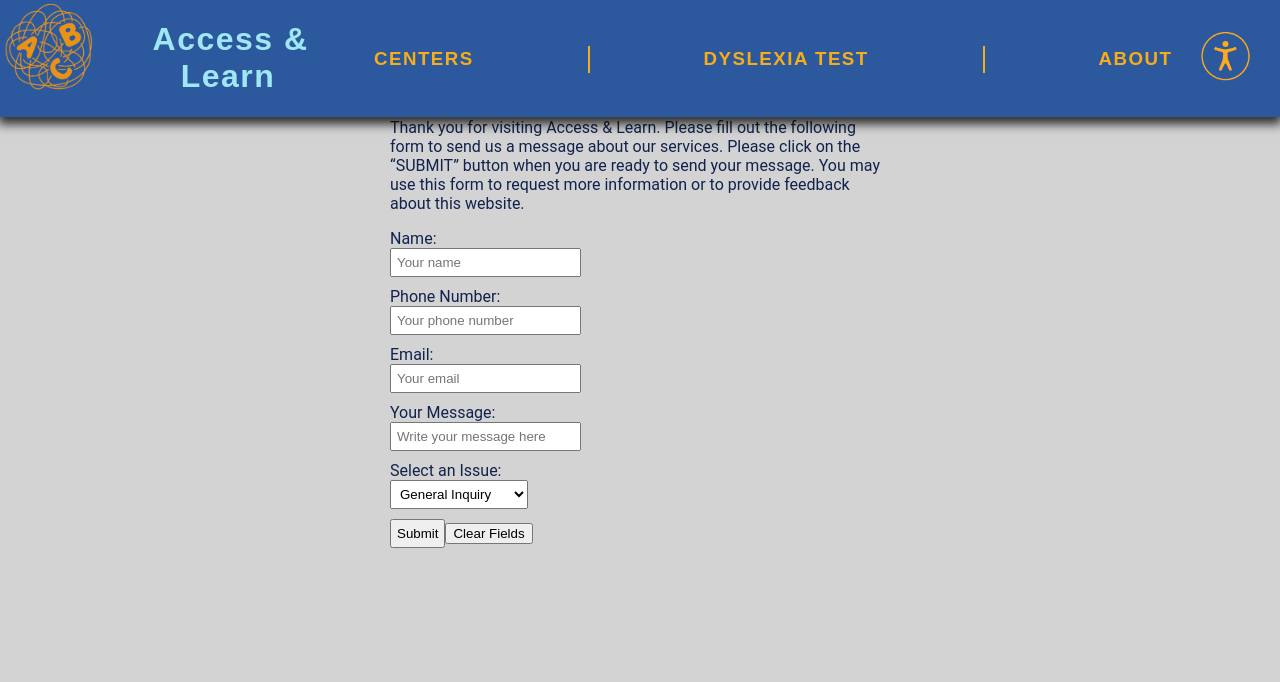
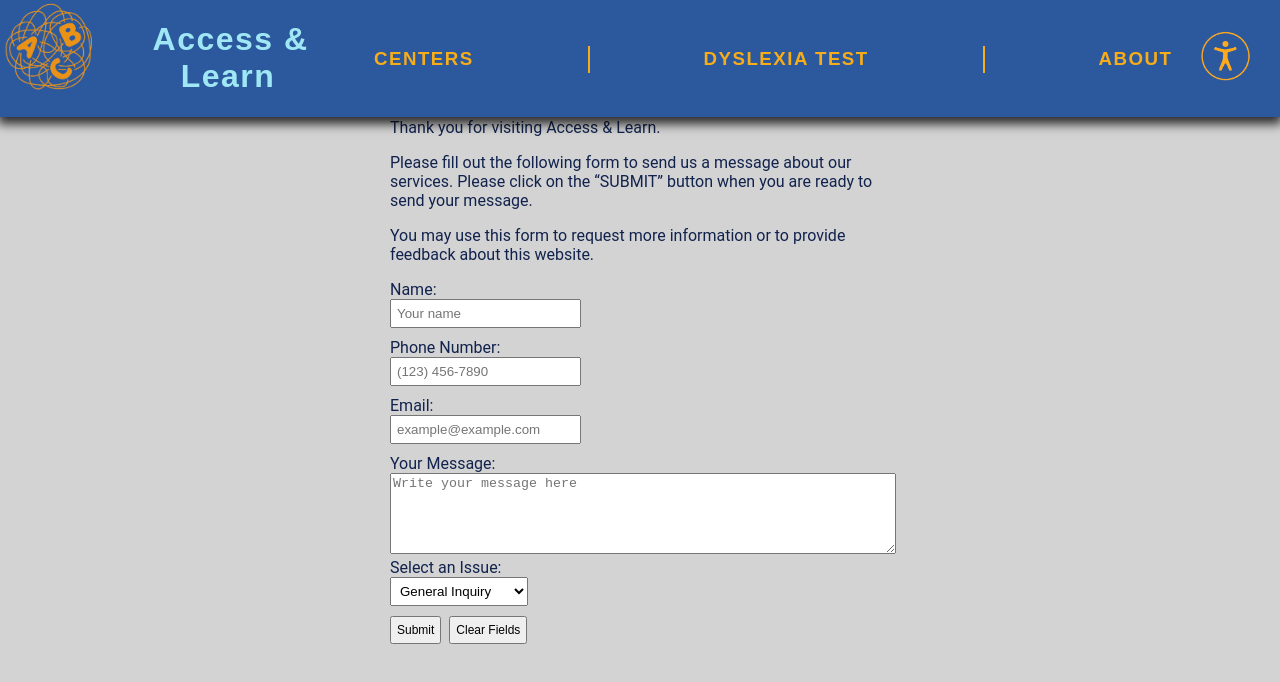
Before and after one commit to jRodriguezIV/9-4_hackathon-team-4, a React (Create React App) app: page /contact in a window 1280 px wide. Shown: the top 682 px of the page. Built offline with nearby package versions, Linux system fonts and the light colour scheme; no server answers.

Commit message:
fixed css and thank you message

```diff
--- a/src/Pages/ContactUs/ContactUs.css
+++ b/src/Pages/ContactUs/ContactUs.css
@@ -12,3 +12,8 @@
   padding: 5px;
   margin-bottom: 10px;
 }
+
+.custom-button {
+  font-size: 12px;
+  padding: 5px 5px;
+}
--- a/src/Pages/ContactUs/ContactUs.js
+++ b/src/Pages/ContactUs/ContactUs.js
@@ -12,6 +12,7 @@ function ContactUs() {
     message: "",
     issue: "General Inquiry",
   });
+  const [submitted, setSubmitted] = useState(false);
 
   const handleTextChange = (event) => {
     setContactInfo({ ...contactInfo, [event.target.id]: event.target.value });
@@ -23,7 +24,8 @@ function ContactUs() {
 
   const handleSubmit = (event) => {
     event.preventDefault();
-    handleClear();
+    // handleClear();
+    setSubmitted(true)
   };
 
   const handleClear = () => {
@@ -39,7 +41,23 @@ function ContactUs() {
   return (
     <div className="NewContact" style={{ maxWidth: '500px', margin: '0 auto', paddingTop: '50px' }}>
       <h2>Contact Us!</h2>
-      <p>Thank you for visiting Access & Learn. Please fill out the following form to send us a message about our services. Please click on the “SUBMIT” button when you are ready to send your message. You may use this form to request more information or to provide feedback about this website.</p>
+      {submitted ? ( // Show the thank-you message if the form is submitted
+        <p style={{ maxWidth: '500px', margin: '0 auto', paddingTop: '50px' }}>
+          Thank you for your message! Please allow time for our services to process it and to get back to you.
+        </p>
+      ) : (
+        // Show the form if the form is not submitted
+        <React.Fragment>
+          <p>
+            Thank you for visiting Access & Learn.
+          </p>
+          <p>
+            Please fill out the following form to send us a message about our services. Please click on the “SUBMIT” button when you are ready to send your message.
+          </p>
+          <p>
+            You may use this form to request more information or to provide feedback about this website.
+          </p>
+          {/* <p>Thank you for visiting Access & Learn. Please fill out the following form to send us a message about our services. Please click on the “SUBMIT” button when you are ready to send your message. You may use this form to request more information or to provide feedback about this website.</p> */}
           <div className="ContactUs">
             <form onSubmit={handleSubmit}>
               <label className="form-label" htmlFor="name" style={{ maxWidth: '500px', margin: '0 auto', paddingTop: '50px' }}>
@@ -66,7 +84,7 @@ function ContactUs() {
                 type="text"
                 onChange={handleTextChange}
                 value={contactInfo.phone}
-            placeholder="Your phone number"
+                placeholder="(123) 456-7890"
                 required
               />
               <br />
@@ -80,18 +98,19 @@ function ContactUs() {
                 type="email"
                 onChange={handleTextChange}
                 value={contactInfo.email}
-            placeholder="Your email"
+                placeholder="example@example.com"
                 required
               />
-          < br/>
+              < br />
               <label className="form-label" htmlFor="message">
                 Your Message:
               </label>
               <br />
-          <input
+              <textarea
                 className="form-control"
                 id="message"
-            type="message"
+                rows={5}
+                style={{ width: '100%' }}
                 onChange={handleTextChange}
                 value={contactInfo.message}
                 placeholder="Write your message here"
@@ -116,17 +135,20 @@ function ContactUs() {
               </select>
               <br />
               <input
-            className="btn btn-primary"
+                className="custom-button btn-primary"
                 type="submit"
                 value={"Submit"}
               />
-          <button className="btn btn-secondary" type="button" onClick={handleClear}>
+              &nbsp;&nbsp;
+              <button className="custom-button btn-primary" type="button" onClick={handleClear}>
                 Clear Fields
               </button>
             </form>
           </div>
+        </React.Fragment>
+      )}
     </div>
-  );
+  )
 }
 
 export default ContactUs;
```
Lines whose indentation alone changed are shown as unchanged.
